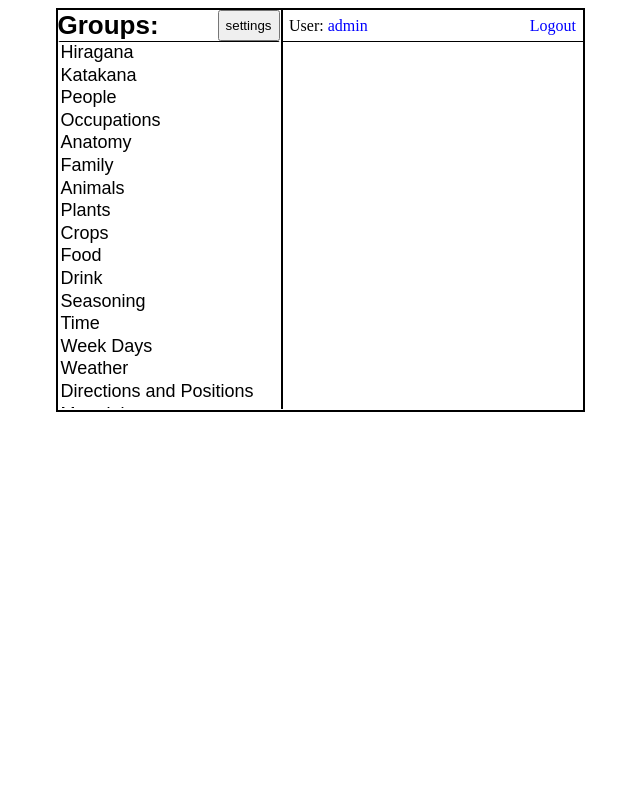
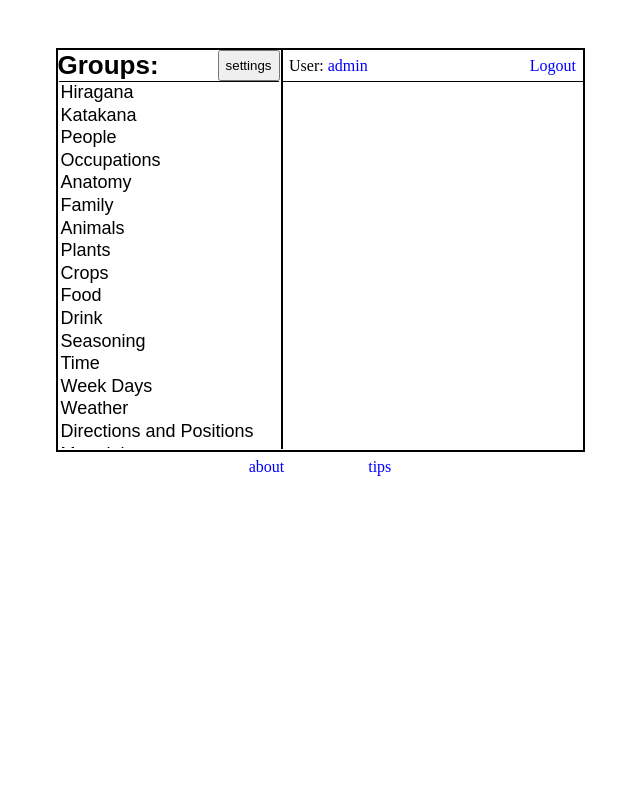
Before and after one commit to christhemart/jpdriller, a Django app: page /jpdriller/ in a window 1280 px wide. Shown: the whole page, without its empty margins (320-960 px from the left). Run offline with Django 3.2, Linux system fonts and the light colour scheme; a user stored in the database is signed in; data comes from the database, SQL or seed files in the repository; both versions use the stored data as it was after the commit.

Commit message:
About, Tips, and Naughty
1. Added about and tips modals.
2. Added naughty page for any naughty users.
3. Javascrpt function that resizes wrapper margin on screen resize.
4. Added minimum 4 characters for usernames.
5. Fix for cutoff logic error.

```diff
--- a/website/jpdriller/static/jpdriller/style.css
+++ b/website/jpdriller/static/jpdriller/style.css
@@ -1,9 +1,14 @@
+body {
+    display: flex;
+    justify-content: center;
+}
+
 #wrapper {
+    position: absolute;
     border-style: solid;
     border-width: 2px;
     width: 525px;
     height: 400px;
-    margin: 0 auto;
 }
 
 #group-container {
@@ -87,7 +92,7 @@ option:hover, option:checked {
 
 .modal-content {
     background-color: #fefefe;
-    margin: 15% auto;
+    margin: 10% auto;
     padding: 20px;
     border: 1px solid #888;
     width: 80%;
@@ -169,3 +174,8 @@ a:active {
 .tooltip:hover .tooltiptext {
     visibility: visible;
 }
+
+.extras {
+    padding-left: 40px;
+    padding-right: 40px;
+}
--- a/website/jpdriller/templates/jpdriller/index.html
+++ b/website/jpdriller/templates/jpdriller/index.html
@@ -106,6 +106,18 @@ function setSelectedIndex(s, arr) {
 }
 {% endif %}
 
+function resize_margins() {
+    var wrapper = document.getElementById('wrapper');
+    var height = window.innerHeight;
+    if(height <= 470) {
+        wrapper.style.marginTop = Math.round(height * .01) + 'px';
+    } else {
+        wrapper.style.marginTop = Math.round(height * .05) + 'px';
+    }
+    document.getElementById('extras').style.marginTop = parseInt(wrapper.style.marginTop, 10) + parseInt(window.getComputedStyle(wrapper).height) + 10 + 'px';
+    return;
+}
+
 window.onload=function()
 {
     var prnc = document.getElementById('pronunciation');
@@ -122,10 +134,18 @@ window.onload=function()
 
     var helpflag = false;
 
+    resize_margins();
+    window.addEventListener('resize', resize_margins);
+
     function help() {
         if(helpflag == false) {
             helpflag = true;
-            hlpt.innerHTML = pronunciation +' : '+ translation;
+
+            if(pronunciation == '' || translation == '') {
+                hlpt.innerHTML = pronunciation + translation;
+            } else {
+                hlpt.innerHTML = pronunciation +' : '+ translation;
+            }
 
             if(pronunciation != '' && translation != '') {
                 prnc.value = '';
@@ -232,7 +252,10 @@ window.onload=function()
         if(username == '') {
             userflag = false;
             document.getElementById('username-check').innerHTML = '';
-            document.getElementById('register-submit').disabled = true;
+        } else if(username.length < 4) {
+            userflag = false;
+            document.getElementById('username-check').style.color = 'red';
+            document.getElementById('username-check').innerHTML = ' Too Short (4 character min).';
         } else {
             var xhr = new XMLHttpRequest();
             xhr.open('GET','check_username?username='+username);
@@ -245,7 +268,7 @@ window.onload=function()
                     } else {
                         userflag = false;
                         document.getElementById('username-check').style.color = 'red';
-                        document.getElementById('username-check').innerHTML = ' Already Taken';
+                        document.getElementById('username-check').innerHTML = ' Already Taken.';
                     }
                 }
             };
@@ -300,6 +323,28 @@ window.onload=function()
         document.getElementById('modal-settings').style.display = 'none';
     };
     {% endif %}
+
+    document.getElementById('extras-about').onclick = function() {
+        document.getElementById('modal-background').style.display = 'block';
+        document.getElementById('modal-about').style.display = 'block';
+        return false;
+    };
+
+    document.getElementById('modal-about-close').onclick = function() {
+        document.getElementById('modal-background').style.display = 'none';
+        document.getElementById('modal-about').style.display = 'none';
+    };
+
+    document.getElementById('extras-tips').onclick = function() {
+        document.getElementById('modal-background').style.display = 'block';
+        document.getElementById('modal-tips').style.display = 'block';
+        return false;
+    };
+
+    document.getElementById('modal-tips-close').onclick = function() {
+        document.getElementById('modal-background').style.display = 'none';
+        document.getElementById('modal-tips').style.display = 'none';
+    };
 }
 
 window.onclick = function(event) {
@@ -332,6 +377,12 @@ window.onclick = function(event) {
                 <h4>Register:</h4>
                 <form action="register" method="post">
                     {% csrf_token %}
+                    <span style="font-size: 14px;">I'm not interested in keeping any information. Not even emails.
+                        <br>If you lose your password, you will never get your login back.
+                        <br>Accounts are automatically deleted after 30 days of inactivity.
+                        <br>I highly suggest not using the same passwords from other sites.</span>
+                    <br>
+                    <br>
                     <input id="register-username" name="register-username" type="text" placeholder="Username">
                     <span id="username-check"></span>
                     <br>
@@ -377,6 +428,45 @@ window.onclick = function(event) {
         </div>
     </div>
     {% endif %}
+
+    <div id="modal-about" class="modal">
+        <div id="modal-about-content" class="modal-content">
+            <span id="modal-about-close" class="close">&times;</span>
+            <span>私の名前は<b>Chris Martinez</b>です
+                <br>In my efforts to study 日本語 and learn Django, I decided to create this site and do both at once.
+                <br>
+                <br>It currently contains all Hiragana, Katakana, and nearly 1,000 Japanese vocabulary, mainly Kanji.
+                The idea is to learn through drilling and memorization of pronunications and translations.
+                It works like flash cards except answers are checked on typing and new questions are shown if
+                the given answer is correct without ever having to press a submit button. This allows very quick
+                drilling. Vocabulary is split into groups so you can focus on a select group or select multiple
+                groups to pool questions from those groups. I hope you find it helpful in studying.
+                <br>
+                <br>Feel free to contact me at <i>EMAIL</i> for any questions.
+                <br>You can also view the project on <a>GitHub</a>.</span>
+        </div>
+    </div>
+
+    <div id="modal-tips" class="modal">
+        <div id="modal-tips-content" class="modal-content">
+            <span id="modal-tips-close" class="close">&times;</span>
+            <ul>
+                <li>Some answers are required to be answered in Hiragana, Katakana or Kanji! You'll need to enable your
+                computer's IME for Japanese. Google if you don't know how to enable or use IME.</li>
+                <li>The '/' key is a shortcut for help, it's a little faster then mousing over and clicking the
+                help button.</li>
+                <li>You'll have a hard time drilling any groups unless have at a minimum memorized 95% of hiragana
+                and most of katakana. That should be your first step.</li>
+                <li>Although registering is not neccessary at all, registering allows you to track how well you have
+                memorized a particular vocabulary. Vocabulary you've memorized fully will apear less often allowing
+                vocabulary you are weak on to appear more often. Registering will also save selected groups so its faster
+                to pick up after returning. Lastly, registering will allow you to change and save settings on how
+                vocabulary is chosen and drilled, specifically if you only want to drill against Japanese, English, or a mix.</li>
+                <li>While its rather easy to cheat and get the answers from the browser to preserve a streak, you are
+                only hurting yourself. :)</li>
+            </ul>
+        </div>
+    </div>
 
 </div>
 
@@ -432,3 +522,8 @@ window.onclick = function(event) {
     </div>
 
 </div>
+
+<div id="extras">
+    <a id="extras-about" href="" class="extras">about</a>
+    <a id="extras-tips" href="" class="extras">tips</a>
+</div>
--- a/website/jpdriller/urls.py
+++ b/website/jpdriller/urls.py
@@ -7,6 +7,7 @@ urlpatterns = [
     path('get_vocabulary', views.get_vocabulary, name='get_vocabulary'),
     path('login', views.login_view, name='login'),
     path('logout', views.logout_view, name='logout'),
+    path('naughty', views.naughty, name='naughty'),
     path('register', views.register_view, name='register'),
     path('stat_update', views.stat_update, name='stat_update'),
     path('save_settings', views.save_settings, name='save_settings'),
--- a/website/jpdriller/views.py
+++ b/website/jpdriller/views.py
@@ -2,6 +2,7 @@ import random
 
 from django.contrib.auth import authenticate, login, logout
 from django.contrib.auth.models import User
+from django.db import IntegrityError
 from django.db.models import Max
 from django.http import HttpResponse
 from django.shortcuts import render
@@ -39,19 +40,24 @@ def register_view(request):
     username = request.POST.get('register-username', None)
     password = request.POST.get('register-password', None)
 
-    if len(password) > 8:
-        user = User.objects.create_user(username=username, password=password)
-        user.save()
+    if len(password) >= 8 and len(username) >= 4:
+        try:
+            user = User.objects.create_user(username=username, password=password)
 
-        settings = UserSettings()
-        settings.user = user
-        settings.weight = 5
-        settings.cutoff = 10
-        settings.save()
+            if user:
+                user.save()
 
-        login(request, user)
+                settings = UserSettings()
+                settings.user = user
+                settings.weight = 5
+                settings.cutoff = 10
+                settings.save()
 
-    return redirect('')
+                login(request, user)
+                return redirect('')
+        except IntegrityError:
+            pass
+    return redirect('naughty')
 
 
 def check_username(request):
@@ -77,7 +83,9 @@ def get_vocabulary(request):
             if settings.cutoff > 0:
                 stats = UserVocabStats.objects.filter(user__exact=request.user, vocabulary__in=vocab)
                 try:
-                    vocab = vocab.exclude(id__in=stats.filter(streak__gt=settings.cutoff).values_list('vocabulary'))
+                    temp = vocab.exclude(id__in=stats.filter(streak__gt=settings.cutoff).values_list('vocabulary'))
+                    if len(temp) > 0:
+                        vocab = temp
                 except vocab.DoesNotExist:
                     pass
 
@@ -161,3 +169,10 @@ def save_groups(request):
         settings.save()
 
     return HttpResponse('')
+
+
+def naughty(request):
+    response = '<body style="background-color: black; display: flex; justify-content: center; align-items: center;">'
+    response += '<br><b><span style="font-size: 72px; color: red;">ヾ( ･`⌓´･)ﾉﾞ</span></b>'
+    response += '</body>'
+    return HttpResponse(response)
```
Also changed, not shown: website/db.sqlite3.
